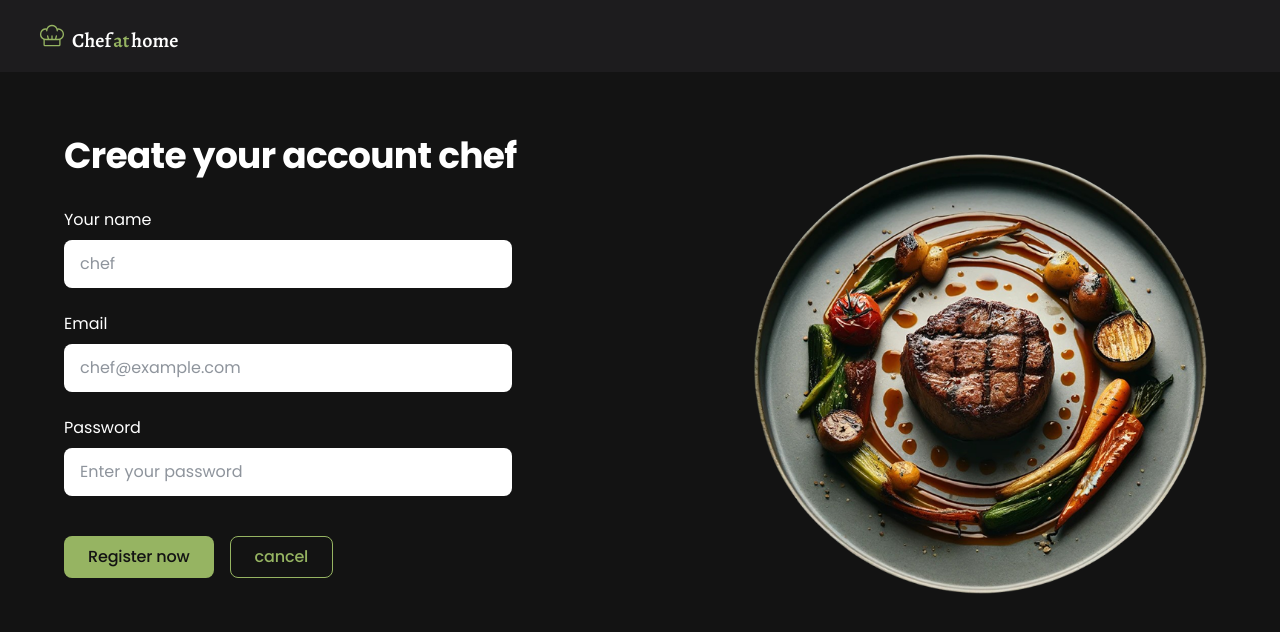
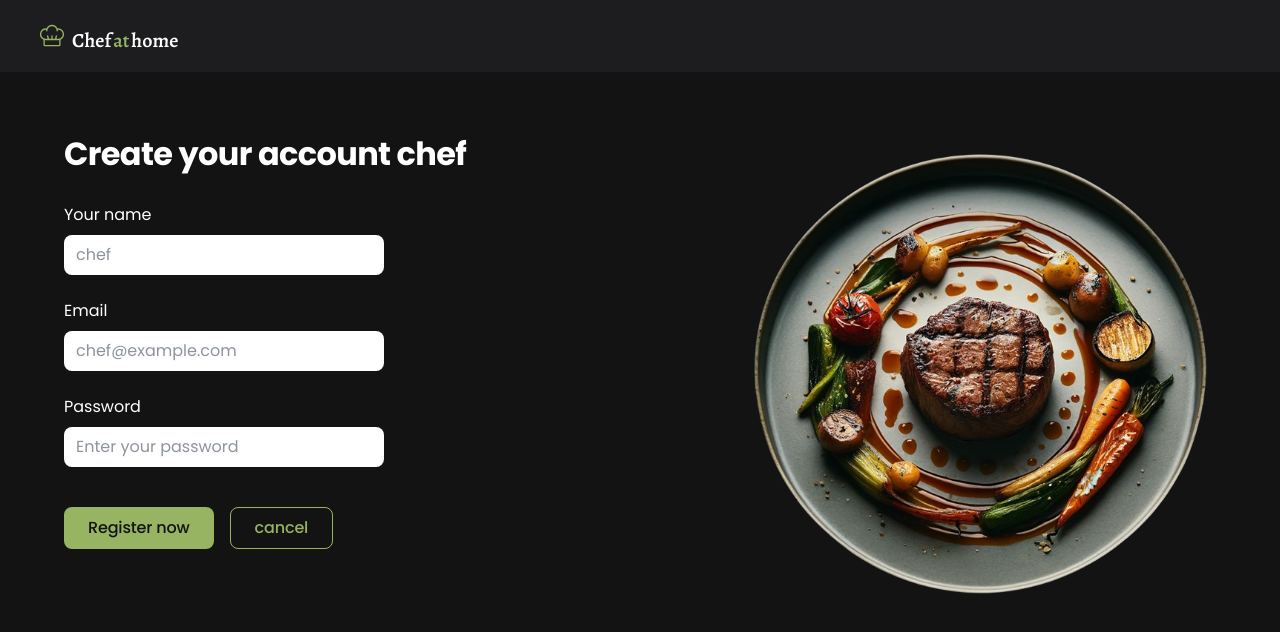
Before and after one commit to anakarinasuarez/chef-at-home, a Next.js app: page /auth/signup in a window 1280 px wide. Shown: the top 632 px of the page. Built offline with nearby package versions, Linux system fonts and the light colour scheme.

Commit message:
feat: update form inputs and title styling - Reduce input field sizes

```diff
--- a/src/app/auth/login/page.tsx
+++ b/src/app/auth/login/page.tsx
@@ -104,7 +104,7 @@ export default function LoginPage() {
                 onChange={handleChange}
                 placeholder="chef@example.com"
                 required
-                className="w-full px-4 py-3 bg-white text-gray-800 rounded-lg border-0 focus:outline-none focus:ring-2 focus:ring-green-500"
+                className="w-80 px-3 py-2 bg-white text-gray-800 rounded-lg border-0 focus:outline-none focus:ring-2 focus:ring-green-500"
                 style={{
                   fontSize: typography.styles["body"].fontSize,
                   fontFamily: typography.styles["body"].fontFamily.join(", "),
@@ -133,7 +133,7 @@ export default function LoginPage() {
                 onChange={handleChange}
                 placeholder="Enter your password"
                 required
-                className="w-full px-4 py-3 bg-white text-gray-800 rounded-lg border-0 focus:outline-none focus:ring-2 focus:ring-green-500"
+                className="w-80 px-3 py-2 bg-white text-gray-800 rounded-lg border-0 focus:outline-none focus:ring-2 focus:ring-green-500"
                 style={{
                   fontSize: typography.styles["body"].fontSize,
                   fontFamily: typography.styles["body"].fontFamily.join(", "),
--- a/src/app/auth/signup/page.tsx
+++ b/src/app/auth/signup/page.tsx
@@ -66,15 +66,15 @@ export default function SignupPage() {
       <main className="flex min-h-[calc(100vh-120px)] pt-8">
         {/* Columna Izquierda - Formulario de Registro */}
         <div className="flex-1 flex flex-col justify-start px-8 lg:px-16 pt-8">
-          {/* Título Principal */}
+          {/* Headline Principal */}
           <h1
             className="mb-8 text-center lg:text-left leading-tight"
             style={{
-              fontSize: typography.styles["display"].fontSize,
-              fontWeight: typography.styles["display"].fontWeight,
-              lineHeight: typography.styles["display"].lineHeight,
-              letterSpacing: typography.styles["display"].letterSpacing,
-              fontFamily: typography.styles["display"].fontFamily.join(", "),
+              fontSize: typography.styles["title-1"].fontSize,
+              fontWeight: typography.styles["title-1"].fontWeight,
+              lineHeight: typography.styles["title-1"].lineHeight,
+              letterSpacing: typography.styles["title-1"].letterSpacing,
+              fontFamily: typography.styles["title-1"].fontFamily.join(", "),
               marginBottom: spacingSystem.base[8],
               color: colors.interface.text.primary,
             }}
@@ -105,7 +105,7 @@ export default function SignupPage() {
                 onChange={handleChange}
                 placeholder="chef"
                 required
-                className="w-full px-4 py-3 bg-white text-gray-800 rounded-lg border-0 focus:outline-none focus:ring-2 focus:ring-green-500"
+                className="w-80 px-3 py-2 bg-white text-gray-800 rounded-lg border-0 focus:outline-none focus:ring-2 focus:ring-green-500"
                 style={{
                   fontSize: typography.styles["body"].fontSize,
                   fontFamily: typography.styles["body"].fontFamily.join(", "),
@@ -134,7 +134,7 @@ export default function SignupPage() {
                 onChange={handleChange}
                 placeholder="chef@example.com"
                 required
-                className="w-full px-4 py-3 bg-white text-gray-800 rounded-lg border-0 focus:outline-none focus:ring-2 focus:ring-green-500"
+                className="w-80 px-3 py-2 bg-white text-gray-800 rounded-lg border-0 focus:outline-none focus:ring-2 focus:ring-green-500"
                 style={{
                   fontSize: typography.styles["body"].fontSize,
                   fontFamily: typography.styles["body"].fontFamily.join(", "),
@@ -164,7 +164,7 @@ export default function SignupPage() {
                 placeholder="Enter your password"
                 required
                 minLength={6}
-                className="w-full px-4 py-3 bg-white text-gray-800 rounded-lg border-0 focus:outline-none focus:ring-2 focus:ring-green-500"
+                className="w-80 px-3 py-2 bg-white text-gray-800 rounded-lg border-0 focus:outline-none focus:ring-2 focus:ring-green-500"
                 style={{
                   fontSize: typography.styles["body"].fontSize,
                   fontFamily: typography.styles["body"].fontFamily.join(", "),
```
